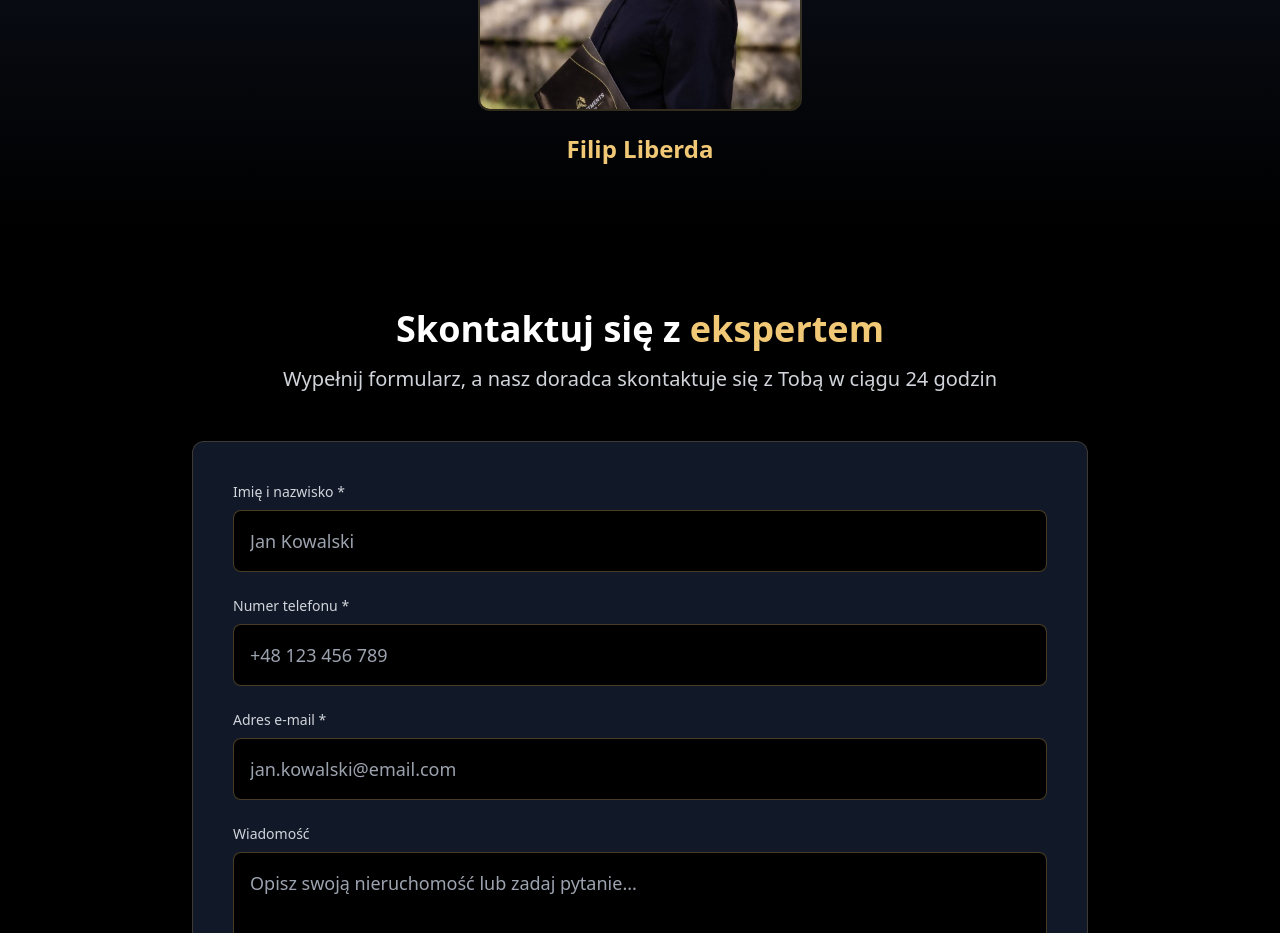
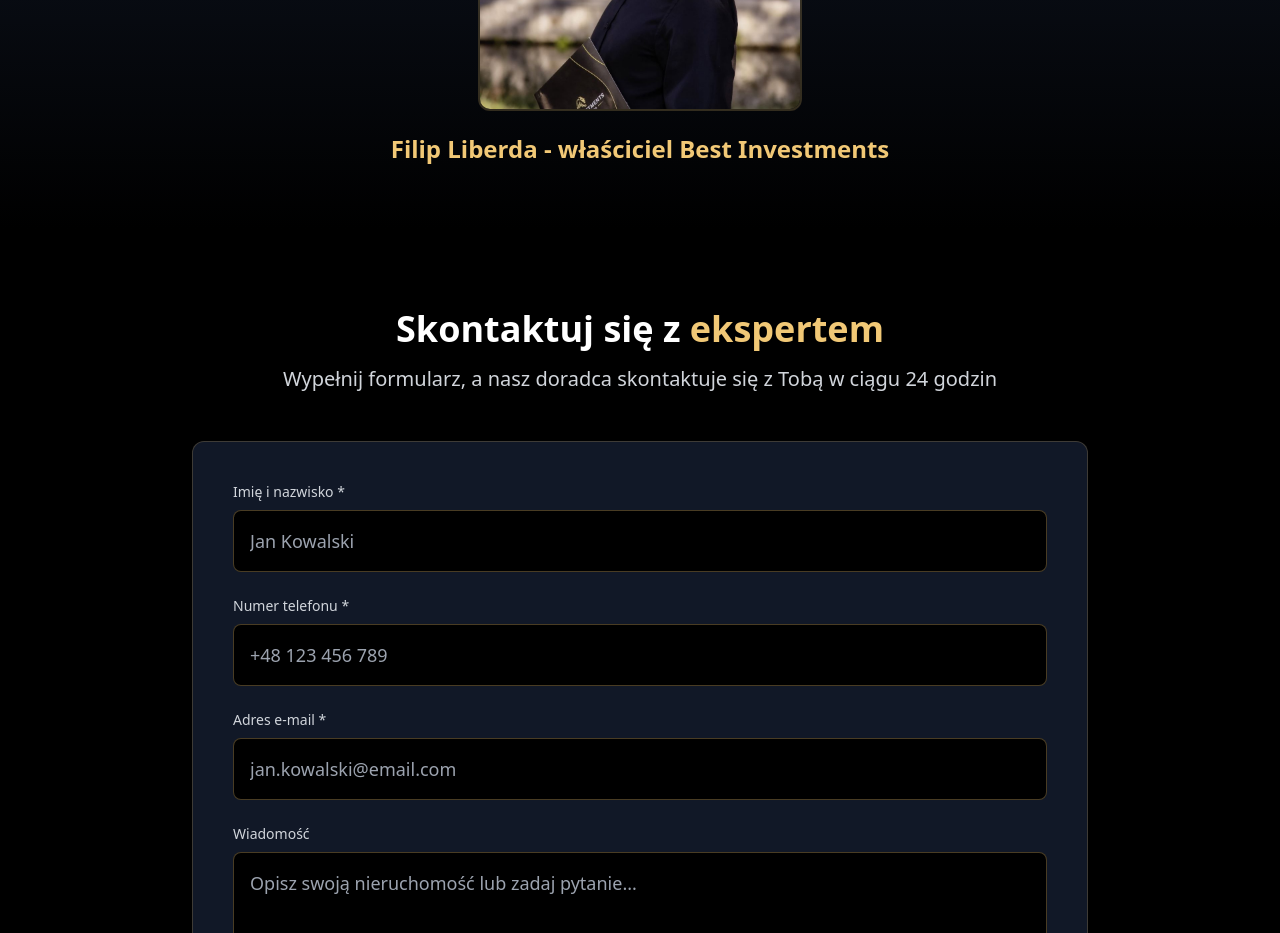
Before and after one commit to maciekzak3/best-investments, a React (Vite) app: page / in a window 1280 px wide. Shown: the part 3040-3973 px from the top of the page. Built offline with nearby package versions, Linux system fonts and the light colour scheme.

Commit message:
Updated App.tsx

```diff
--- a/src/App.tsx
+++ b/src/App.tsx
@@ -228,7 +228,7 @@ function App() {
                   className="w-64 h-64 sm:w-80 sm:h-80 object-cover"
                 />
               </div>
-              <p className="text-xl sm:text-2xl font-semibold text-gold">Filip Liberda</p>
+              <p className="text-xl sm:text-2xl font-semibold text-gold">Filip Liberda - właściciel Best Investments</p>
             </div>
           </div>
         </div>
```
